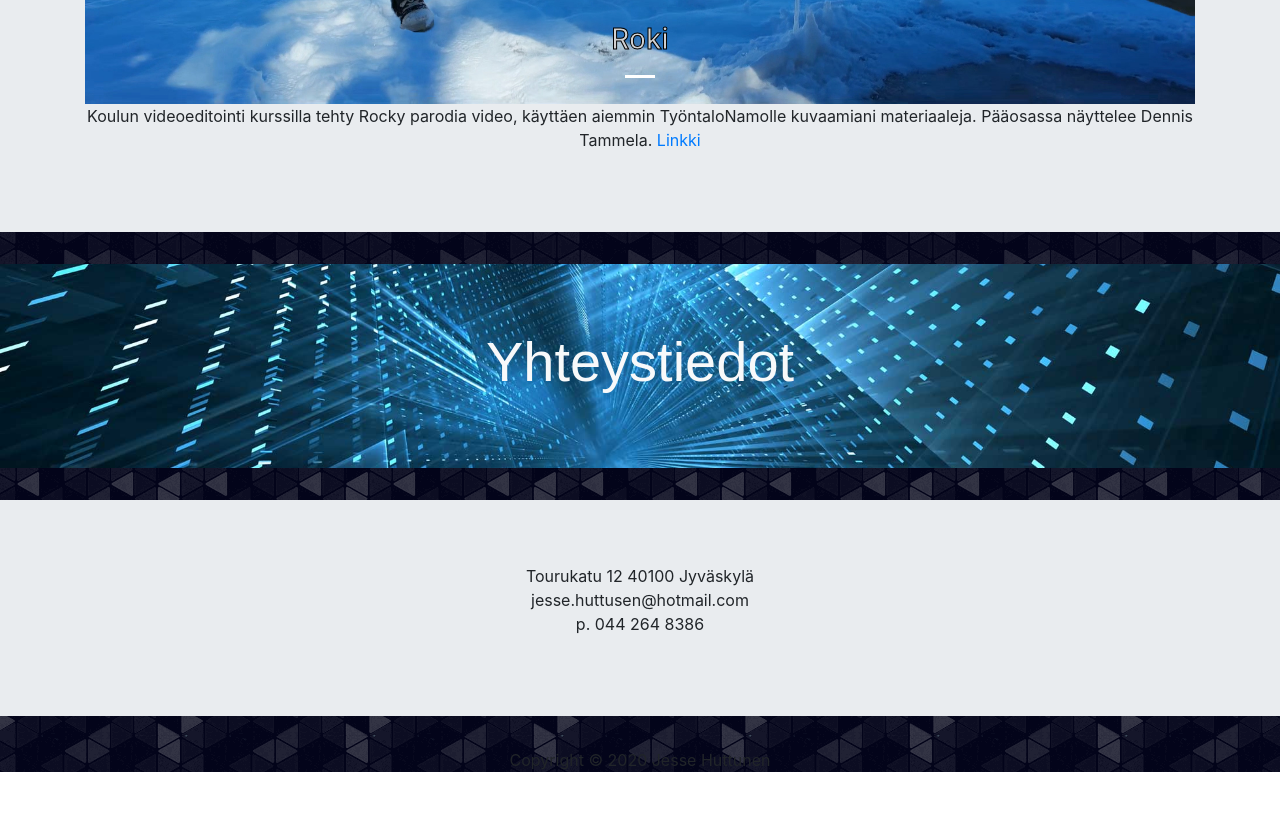
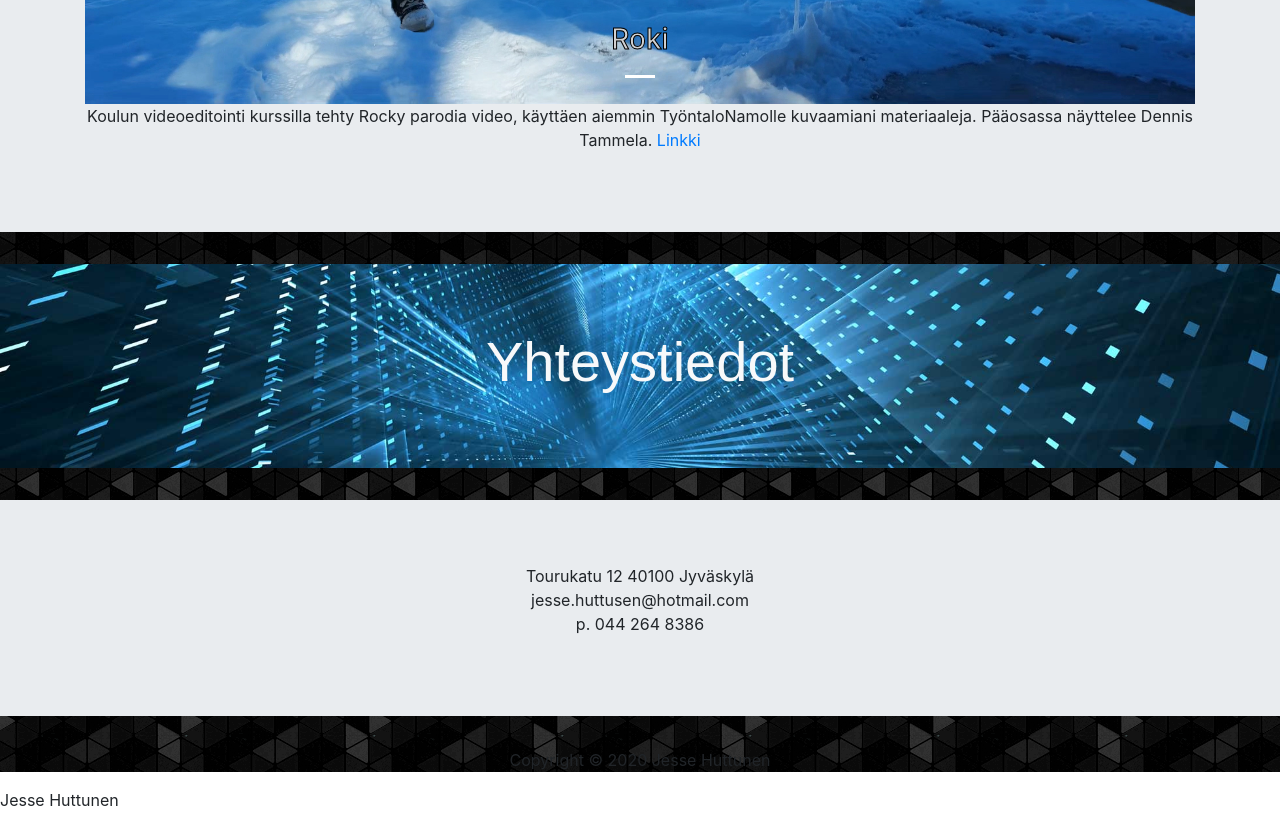
Before and after one commit to jessehuttunen/portfolio, a React app: page / in a window 1280 px wide. Shown: the part 8535-9363 px from the top of the page. Before the commit the page ends 9323 px from the top, so only its background shows below. Built offline with nearby package versions, Linux system fonts and the light colour scheme.

Commit message:
muutosta

```diff
--- a/public/index.html
+++ b/public/index.html
@@ -14,7 +14,7 @@
     <meta name="theme-color" content="#000000" />
     <meta
       name="description"
-      content="Demo Wapicelle"
+      content="Portfolio"
     />
     <link rel="apple-touch-icon" href="logo192.png" />
     <!--
@@ -31,7 +31,7 @@
       work correctly both with client-side routing and a non-root public URL.
       Learn how to configure a non-root public URL by running `npm run build`.
     -->
-    <title>Kalenterimallin demo</title>
+    <title>Jesse Huttunen</title>
   </head>
   <body>
     <div id="Page"></div>
--- a/src/Footter.js
+++ b/src/Footter.js
@@ -6,7 +6,7 @@ class Footter extends React.Component {
   render() {
     return (
       <div>
-        <h1></h1>
+        <p>Jesse Huttunen</p>
       </div>
     );
   }
--- a/src/index.css
+++ b/src/index.css
@@ -25,7 +25,7 @@ body {
   background-size: cover;
 }
 .tausta{
-  background-color: rgb(3, 4, 26);
+  background-color: black;
     background-image: url(images/gplay.png);
 }
 .ylos{
```
Also changed, not shown: public/manifest.json.
